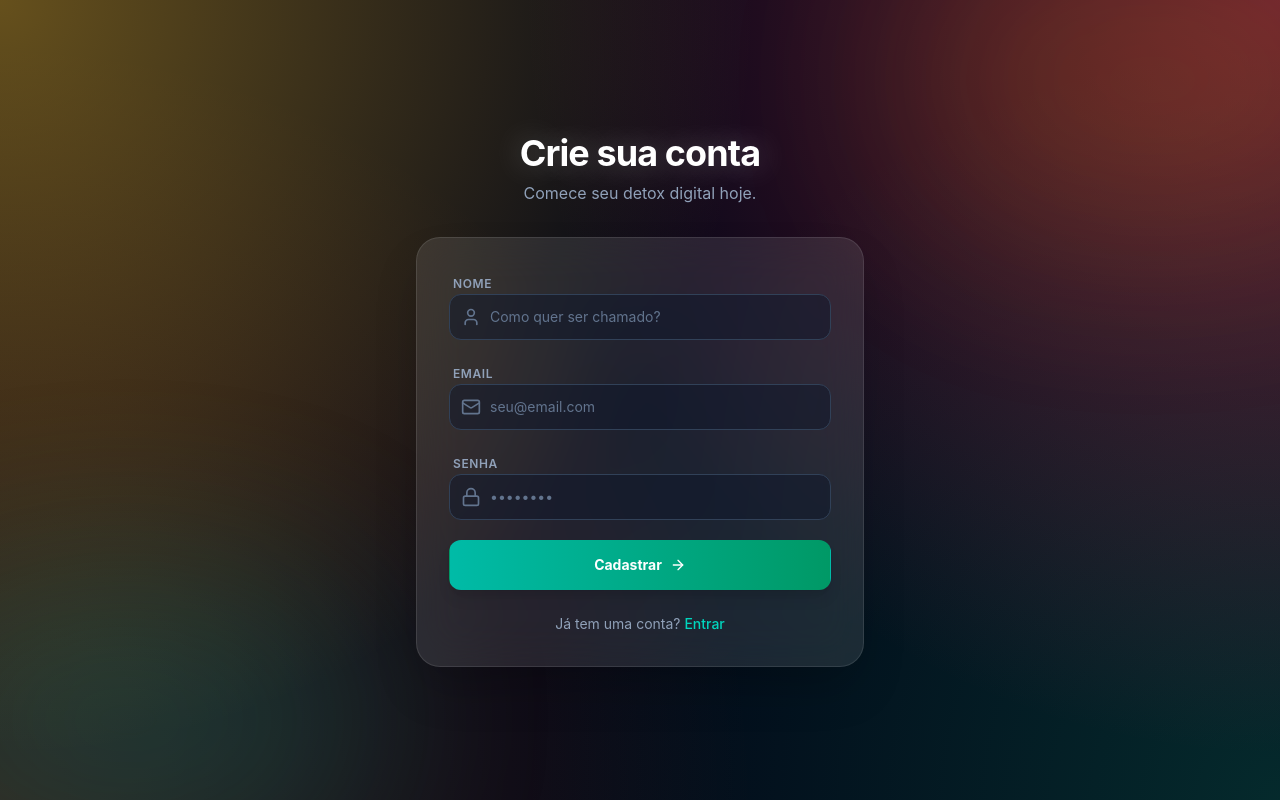
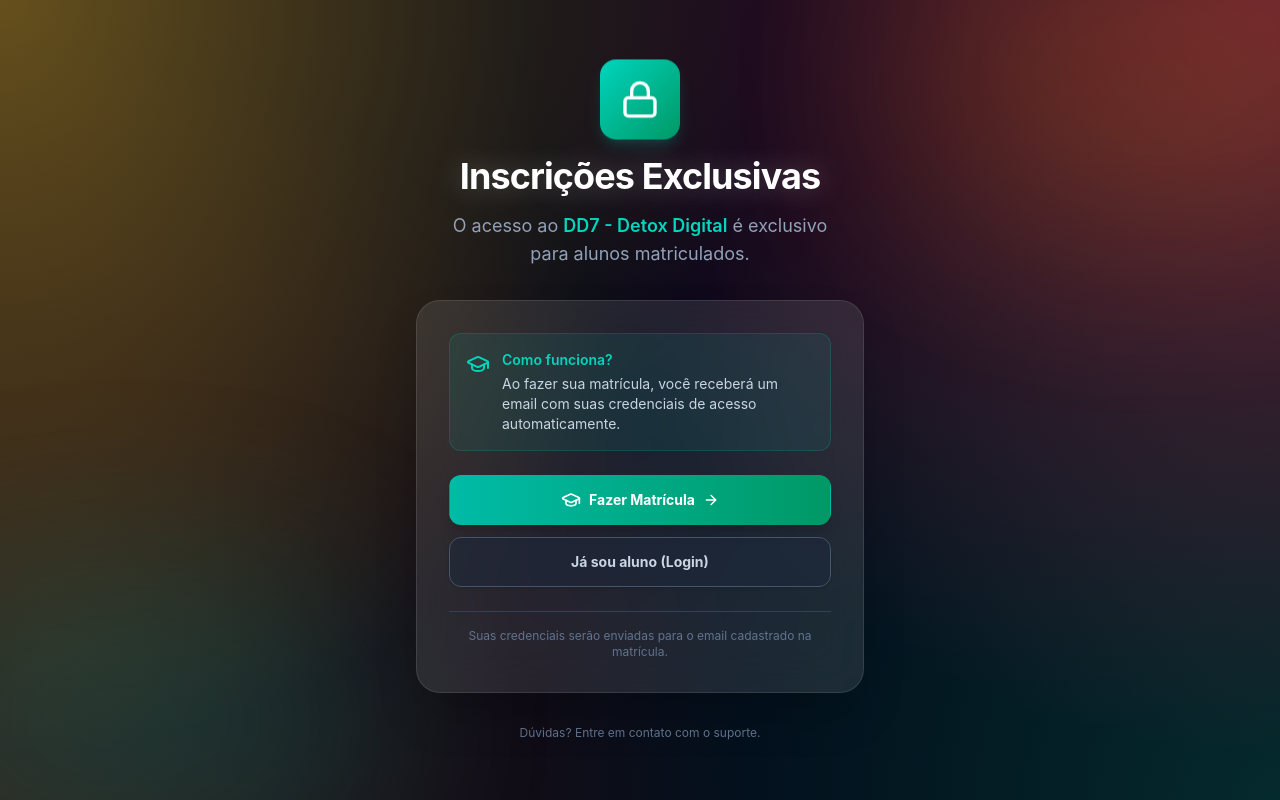
Before and after one commit to thalesbxempresa/DD7-Production, a Next.js app: page /register in a window 1280 px wide. Built offline with nearby package versions, Linux system fonts and the light colour scheme.

Commit message:
Integração Kiwify Completa

```diff
--- a/src/app/(auth)/register/page.tsx
+++ b/src/app/(auth)/register/page.tsx
@@ -1,60 +1,9 @@
 'use client'
 
 import Link from 'next/link'
-import { useState } from 'react'
-import { supabase } from '@/lib/supabase'
-import { useRouter } from 'next/navigation'
-import { ArrowRight, Mail, Lock, User, Loader2, AlertCircle } from 'lucide-react'
+import { Lock, GraduationCap, ArrowRight } from 'lucide-react'
 
 export default function RegisterPage() {
-    const [name, setName] = useState('')
-    const [email, setEmail] = useState('')
-    const [password, setPassword] = useState('')
-    const [loading, setLoading] = useState(false)
-    const [errorMsg, setErrorMsg] = useState<string | null>(null)
-    const router = useRouter()
-
-    const handleRegister = async (e: React.FormEvent) => {
-        e.preventDefault()
-        setLoading(true)
-        setErrorMsg(null)
-
-        try {
-            // 1. Sign Up
-            const { data, error } = await supabase.auth.signUp({
-                email,
-                password,
-                options: {
-                    data: {
-                        name: name,
-                    }
-                }
-            })
-
-            if (error) throw error
-
-            // 2. Update Profile (if user was created)
-            if (data.user) {
-                const { error: profileError } = await supabase
-                    .from('profiles')
-                    .update({ name: name })
-                    .eq('id', data.user.id)
-
-                if (profileError) {
-                    console.error('Erro ao salvar nome:', profileError)
-                }
-            }
-
-            // Success
-            alert('Cadastro realizado! Verifique seu email se necessário.')
-            router.push('/login')
-        } catch (err: any) {
-            setErrorMsg(err.message || 'Ocorreu um erro ao cadastrar.')
-        } finally {
-            setLoading(false)
-        }
-    }
-
     return (
         <div className="min-h-screen flex flex-col items-center justify-center p-4 relative overflow-hidden">
             {/* Background Effects */}
@@ -64,99 +13,64 @@
             </div>
 
             <div className="w-full max-w-md space-y-8 relative z-10">
-                <div className="text-center space-y-2">
+                <div className="text-center space-y-4">
+                    <div className="inline-flex items-center justify-center w-20 h-20 rounded-2xl bg-gradient-to-br from-teal-400 to-emerald-600 shadow-lg shadow-teal-500/20 mb-4 animate-float">
+                        <Lock className="w-10 h-10 text-white" />
+                    </div>
+
                     <h1 className="text-3xl md:text-4xl font-bold text-white tracking-tight text-glow">
-                        Crie sua conta
+                        Inscrições Exclusivas
                     </h1>
-                    <p className="text-slate-400 text-sm md:text-base">
-                        Comece seu detox digital hoje.
+
+                    <p className="text-slate-400 text-base md:text-lg max-w-sm mx-auto">
+                        O acesso ao <span className="text-teal-400 font-semibold">DD7 - Detox Digital</span> é exclusivo para alunos matriculados.
                     </p>
                 </div>
 
-                <div className="glass-panel p-6 md:p-8 rounded-3xl border border-white/10 shadow-2xl backdrop-blur-xl">
-                    {errorMsg && (
-                        <div className="mb-6 p-4 bg-red-500/10 border border-red-500/20 rounded-xl flex items-start gap-3 text-red-200 text-sm">
-                            <AlertCircle className="w-5 h-5 text-red-400 shrink-0 mt-0.5" />
-                            <span>{errorMsg}</span>
+                <div className="glass-panel p-6 md:p-8 rounded-3xl border border-white/10 shadow-2xl backdrop-blur-xl space-y-6">
+                    {/* Info Box */}
+                    <div className="bg-teal-500/10 border border-teal-500/20 rounded-xl p-4 flex items-start gap-3">
+                        <GraduationCap className="w-6 h-6 text-teal-400 shrink-0 mt-0.5" />
+                        <div className="text-sm text-slate-300">
+                            <p className="font-semibold text-teal-400 mb-1">Como funciona?</p>
+                            <p>Ao fazer sua matrícula, você receberá um email com suas credenciais de acesso automaticamente.</p>
                         </div>
-                    )}
+                    </div>
 
-                    <form onSubmit={handleRegister} className="space-y-5">
-                        <div className="space-y-1.5">
-                            <label className="text-xs font-semibold text-slate-400 uppercase tracking-wider ml-1">Nome</label>
-                            <div className="relative group">
-                                <div className="absolute inset-y-0 left-0 pl-3 flex items-center pointer-events-none">
-                                    <User className="h-5 w-5 text-slate-500 group-focus-within:text-teal-400 transition-colors" />
-                                </div>
-                                <input
-                                    type="text"
-                                    value={name}
-                                    onChange={(e) => setName(e.target.value)}
-                                    className="block w-full pl-10 pr-3 py-3 bg-slate-900/50 border border-slate-700 rounded-xl text-slate-100 placeholder-slate-500 focus:outline-none focus:ring-2 focus:ring-teal-500/50 focus:border-teal-500/50 transition-all text-base sm:text-sm"
-                                    placeholder="Como quer ser chamado?"
-                                    required
-                                />
-                            </div>
-                        </div>
+                    {/* Buttons */}
+                    <div className="space-y-3">
+                        <a
+                            href="https://kiwify.app/SEU_LINK_AQUI"
+                            target="_blank"
+                            rel="noopener noreferrer"
+                            className="w-full flex items-center justify-center py-3.5 px-4 border border-transparent rounded-xl shadow-lg text-sm font-bold text-white bg-gradient-to-r from-teal-500 to-emerald-600 hover:from-teal-400 hover:to-emerald-500 focus:outline-none focus:ring-2 focus:ring-offset-2 focus:ring-teal-500 focus:ring-offset-slate-900 transition-all active:scale-[0.98] group"
+                        >
+                            <GraduationCap className="mr-2 w-5 h-5" />
+                            Fazer Matrícula
+                            <ArrowRight className="ml-2 w-4 h-4 group-hover:translate-x-1 transition-transform" />
+                        </a>
 
-                        <div className="space-y-1.5">
-                            <label className="text-xs font-semibold text-slate-400 uppercase tracking-wider ml-1">Email</label>
-                            <div className="relative group">
-                                <div className="absolute inset-y-0 left-0 pl-3 flex items-center pointer-events-none">
-                                    <Mail className="h-5 w-5 text-slate-500 group-focus-within:text-teal-400 transition-colors" />
-                                </div>
-                                <input
-                                    type="email"
-                                    value={email}
-                                    onChange={(e) => setEmail(e.target.value)}
-                                    className="block w-full pl-10 pr-3 py-3 bg-slate-900/50 border border-slate-700 rounded-xl text-slate-100 placeholder-slate-500 focus:outline-none focus:ring-2 focus:ring-teal-500/50 focus:border-teal-500/50 transition-all text-base sm:text-sm"
-                                    placeholder="seu@email.com"
-                                    required
-                                />
-                            </div>
-                        </div>
+                        <Link
+                            href="/login"
+                            className="w-full flex items-center justify-center py-3.5 px-4 border border-slate-600 rounded-xl shadow text-sm font-bold text-slate-300 bg-slate-800/50 hover:bg-slate-700/50 hover:border-slate-500 focus:outline-none focus:ring-2 focus:ring-offset-2 focus:ring-slate-500 focus:ring-offset-slate-900 transition-all active:scale-[0.98]"
+                        >
+                            Já sou aluno (Login)
+                        </Link>
+                    </div>
 
-                        <div className="space-y-1.5">
-                            <label className="text-xs font-semibold text-slate-400 uppercase tracking-wider ml-1">Senha</label>
-                            <div className="relative group">
-                                <div className="absolute inset-y-0 left-0 pl-3 flex items-center pointer-events-none">
-                                    <Lock className="h-5 w-5 text-slate-500 group-focus-within:text-teal-400 transition-colors" />
-                                </div>
-                                <input
-                                    type="password"
-                                    value={password}
-                                    onChange={(e) => setPassword(e.target.value)}
-                                    className="block w-full pl-10 pr-3 py-3 bg-slate-900/50 border border-slate-700 rounded-xl text-slate-100 placeholder-slate-500 focus:outline-none focus:ring-2 focus:ring-teal-500/50 focus:border-teal-500/50 transition-all text-base sm:text-sm"
-                                    placeholder="••••••••"
-                                    required
-                                />
-                            </div>
-                        </div>
-
-                        <button
-                            type="submit"
-                            disabled={loading}
-                            className="w-full flex items-center justify-center py-3.5 px-4 border border-transparent rounded-xl shadow-lg text-sm font-bold text-white bg-gradient-to-r from-teal-500 to-emerald-600 hover:from-teal-400 hover:to-emerald-500 focus:outline-none focus:ring-2 focus:ring-offset-2 focus:ring-teal-500 focus:ring-offset-slate-900 transition-all active:scale-[0.98] disabled:opacity-50 disabled:cursor-not-allowed group"
-                        >
-                            {loading ? (
-                                <Loader2 className="w-5 h-5 animate-spin" />
-                            ) : (
-                                <>
-                                    Cadastrar
-                                    <ArrowRight className="ml-2 w-4 h-4 group-hover:translate-x-1 transition-transform" />
-                                </>
-                            )}
-                        </button>
-                    </form>
-
-                    <div className="mt-6 text-center">
-                        <p className="text-sm text-slate-400">
-                            Já tem uma conta?{' '}
-                            <Link href="/login" className="font-medium text-teal-400 hover:text-teal-300 transition-colors">
-                                Entrar
-                            </Link>
+                    {/* Additional Info */}
+                    <div className="pt-4 border-t border-slate-700">
+                        <p className="text-xs text-slate-500 text-center">
+                            Suas credenciais serão enviadas para o email cadastrado na matrícula.
                         </p>
                     </div>
+                </div>
+
+                {/* Footer Note */}
+                <div className="text-center">
+                    <p className="text-xs text-slate-500">
+                        Dúvidas? Entre em contato com o suporte.
+                    </p>
                 </div>
             </div>
         </div>
```
Also changed, not shown: src/app/api/kiwify/webhook/route.ts (added, +88 -0 lines).
